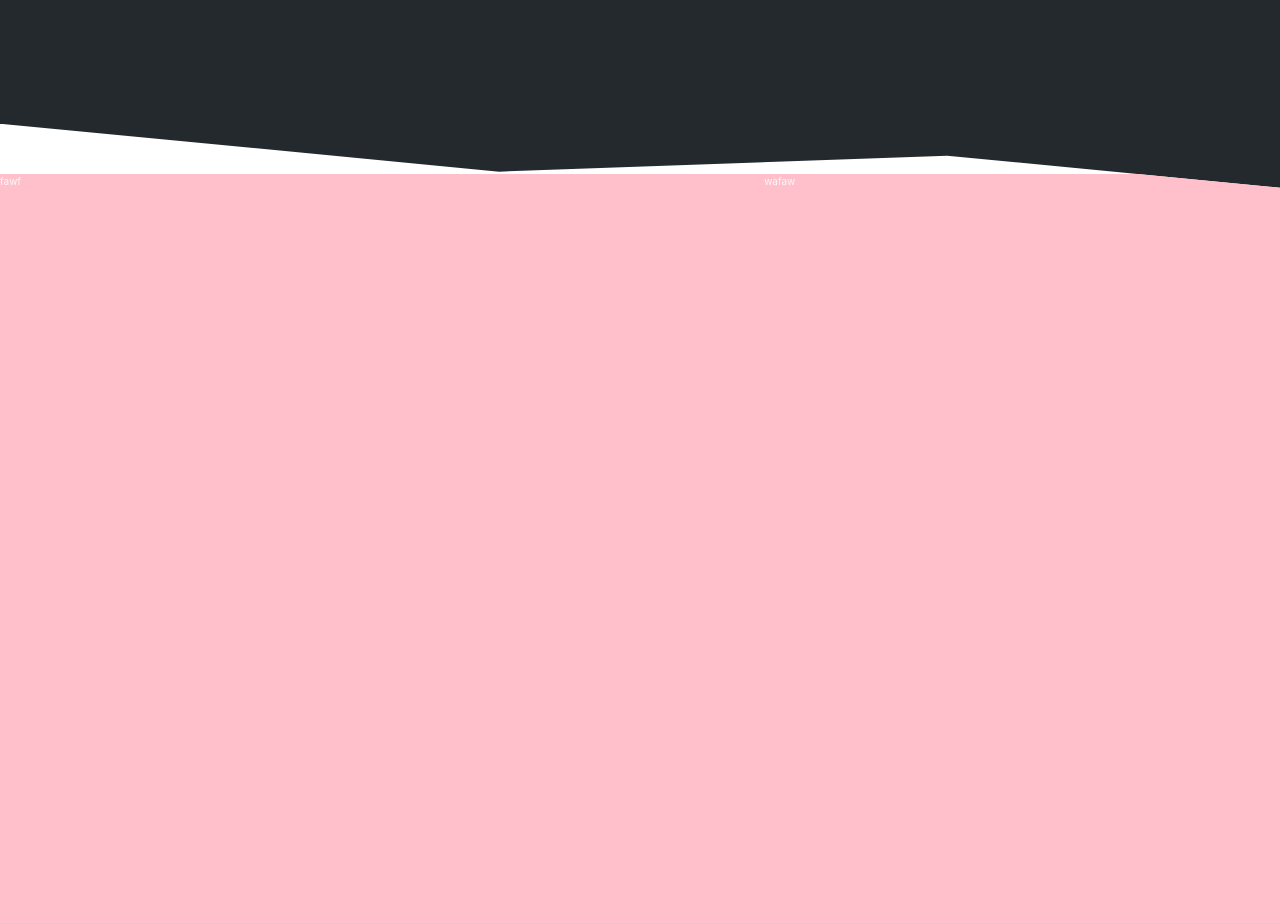
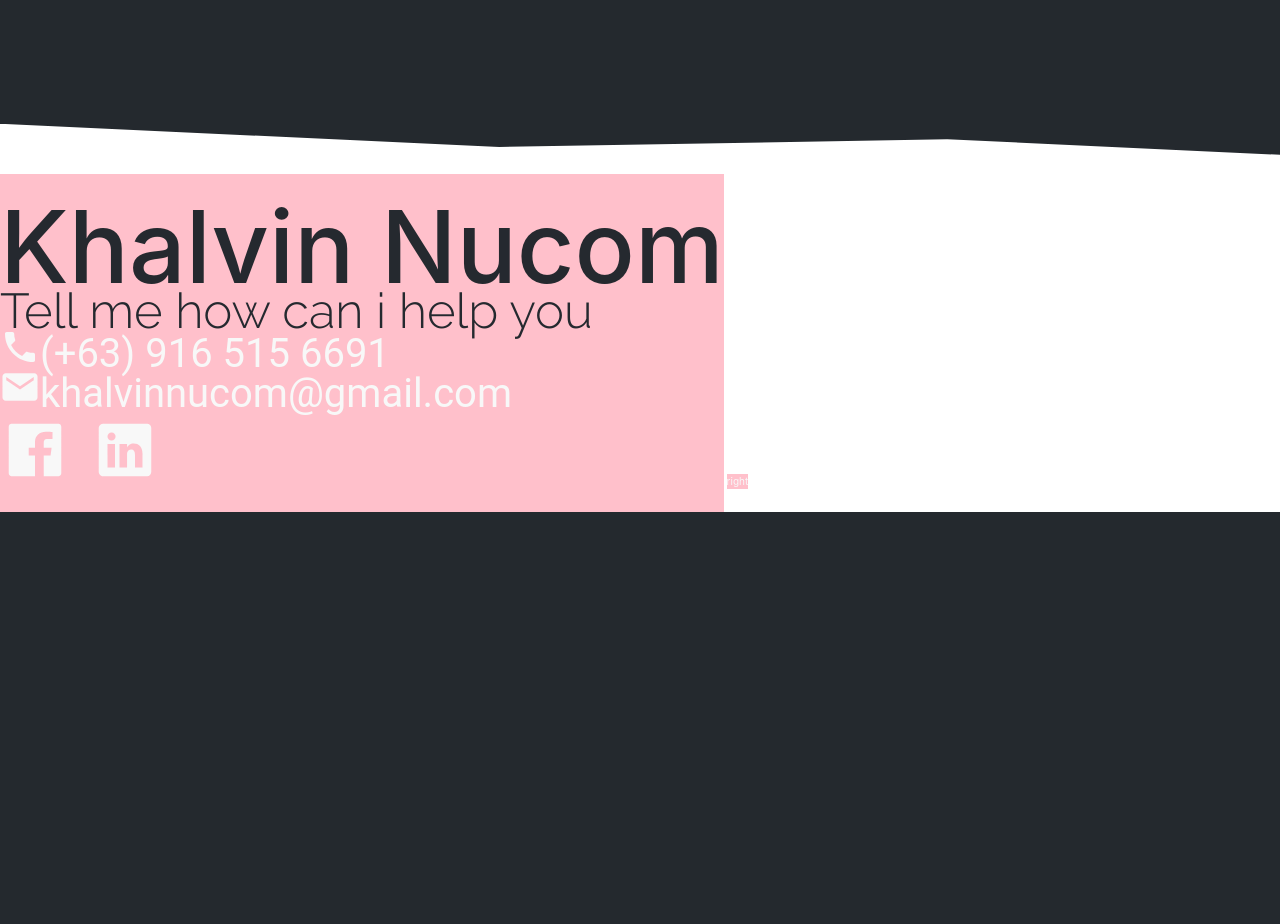
Before and after one commit to khalvinNucom/landingPage, a website: page index.html in a window 1280 px wide. Shown: the part 4460-5384 px from the top of the page. After the commit the page ends 4972 px from the top, so only its background shows below. Drawn offline with nearby package versions, Linux system fonts and the light colour scheme; a web font is replaced by a local one.

Commit message:
footer left side start styling

```diff
--- a/index.html
+++ b/index.html
@@ -177,12 +177,27 @@
 	</section>
 
 	<footer class="foo">
+			 <div class="foo__left">
+				<h1 class="foo__title">
+					 <div class="foo__name">
+						<p> Khalvin Nucom</p>
+					</div>
+					 <div class="foo__subName">
+						<p>Tell me how can i help you</p>
+					</div>
+				 </h1>
 
-			<div class="row">
-				<div class="col-md-7">fawf</div>
-				<div class="col-md-5">wafaw</div>
-			</div>
+				<div class="foo__address">
+					<div><ion-icon name="call"></ion-icon><span>(+63) 916 515 6691</span></div>
+					<div><ion-icon name="mail"></ion-icon><span>khalvinnucom@gmail.com</span></div>
+				</div>
+				<div class="foo__social">
+						<ion-icon name="logo-facebook"></ion-icon>
+						<ion-icon name="logo-linkedin"></ion-icon>
+				</div>
 
+			 </div>
+			 <div class="foo__right">right</div>
 	</footer>
 
 </body>
@@ -192,6 +207,7 @@
 <script src="node_modules/bootstrap/dist/js/bootstrap.min.js"></script>
 <script src="node_modules/typed.js/lib/typed.js"></script>
 <script src="js/my.js"></script>
+<script src="https://unpkg.com/ionicons@4.1.2/dist/ionicons.js"></script>
 
 
 </html>
--- a/sass/base/_typography.scss
+++ b/sass/base/_typography.scss
@@ -16,3 +16,7 @@
     font-family: raleway-l;
     src: url(../assets/fonts/Raleway-light.ttf);
 }
+@font-face{
+    font-family: roboto;
+    src: url(../assets/fonts/Roboto-Black);
+}
--- a/sass/layout/_footer.scss
+++ b/sass/layout/_footer.scss
@@ -1,13 +1,34 @@
 .foo{
     padding-top: 5rem;
     box-shadow: 0 -20rem 20rem rgba(0, 0, 0, .2);
-    height: 100vh;
+    //height: 100vh;
     width: 100%;
     background-color: white;
     -webkit-clip-path: polygon(0 0, 39% 6%, 74% 4%, 100% 8%, 100% 100%, 0 100%);
     clip-path: polygon(0 0, 39% 6%, 74% 4%, 100% 8%, 100% 100%, 0 100%);
     &>*{
         height: 100%;
+        display: inline-block;
         background-color: pink;
     }
+    &__left{
+    }
+    &__name{
+        color: #25292f;
+        font-size: 10rem;
+    }
+    &__subName{
+        font-size: 4.9rem;
+        font-family: raleway-l;
+        line-height: .7rem;
+        color: #25292f;
+    }
+    &__social{
+        font-size: 7rem;
+    }
+    &__address{
+        line-height: 1rem;
+        font-family: roboto;
+        font-size: 4rem;
+    }
 }
```
Also changed, not shown: assets/fonts/Roboto-Black.ttf (added), css/style.css.
